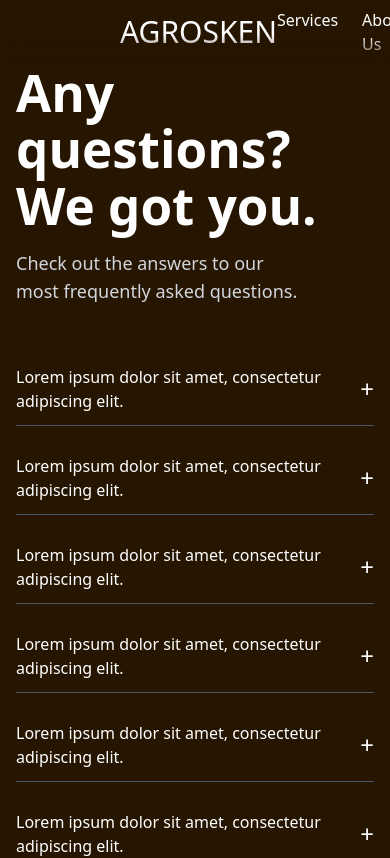
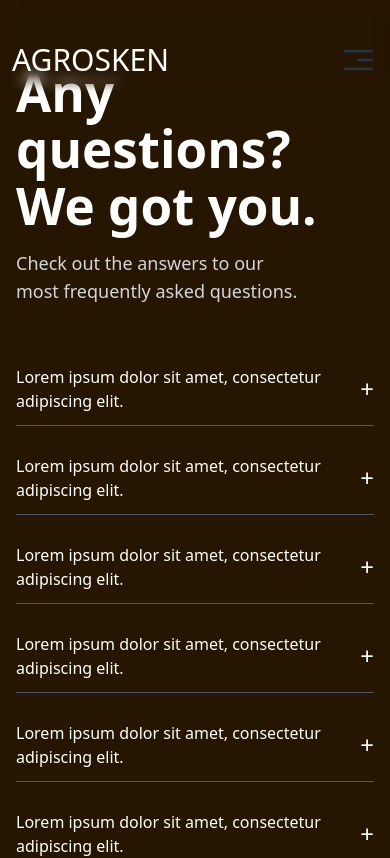
Before and after one commit to pantheraworks/agrosken, a React (Vite) app: page /faq in a window 390 px wide. Shown: the top 858 px of the page. Built offline with nearby package versions, Linux system fonts and the light colour scheme.

Commit message:
add mobile styles for the navbar

```diff
--- a/package.json
+++ b/package.json
@@ -4,6 +4,7 @@
   "version": "0.0.0",
   "type": "module",
   "scripts": {
+    "start": "vite",
     "dev": "vite",
     "build": "tsc -b && vite build",
     "lint": "eslint .",
--- a/src/App.tsx
+++ b/src/App.tsx
@@ -6,8 +6,9 @@ import StagingPage from "./pages/staging/StagingPage";
 import FAQPage from "./pages/faq/FAQPage";
 import AboutUsPage from "./pages/about-us/AboutUsPage";
 import { ScrollToHash } from "./components/ScrollToHash";
+import { MobileProvider } from "./providers/MobileProvider";
 
-function App() {
+const App = () => {
   return (
     <>
       <ScrollToHash />
@@ -20,6 +21,14 @@ function App() {
       </Routes>
     </>
   );
-}
+};
 
-export default App;
+const AppWithProviders = () => {
+  return (
+    <MobileProvider>
+      <App />
+    </MobileProvider>
+  );
+};
+
+export default AppWithProviders;
--- /dev/null
+++ b/src/components/Navbar/DesktopNavbar.tsx
@@ -0,0 +1,33 @@
+import { NavLink } from "../NavLink";
+import type { NavbarItem } from "./Navbar";
+
+interface DesktopNavbarProps {
+  items: NavbarItem[];
+}
+
+export const DesktopNavbar = ({ items }: DesktopNavbarProps) => {
+  return (
+    <div
+      className="fixed top-0 w-full px-30 navbar z-50"
+      style={{
+        maskImage:
+          "linear-gradient(to bottom, black 0%, black 50%, transparent 100%)",
+        WebkitMaskImage:
+          "linear-gradient(to bottom, black 0%, black 50%, transparent 100%)",
+      }}
+    >
+      <div className=" flex w-full justify-between items-center pt-2 border-b-orange-50 border-b-1 py-3">
+        <NavLink href={"/"} className="text-3xl font-bold hover:text-amber-500">
+          AGROSKEN
+        </NavLink>
+        <div className="flex h-min gap-6">
+          {items.map(({ href, label }) => (
+            <NavLink key={href} href={href} className="hover:text-amber-500">
+              {label}
+            </NavLink>
+          ))}
+        </div>
+      </div>
+    </div>
+  );
+};
--- /dev/null
+++ b/src/components/Navbar/MobileNavbar.tsx
@@ -0,0 +1,70 @@
+import { useState } from "react";
+import { NavLink } from "../NavLink";
+import { Bars3CenterLeftIcon, XMarkIcon } from "@heroicons/react/24/solid";
+import type { NavbarItem } from "./Navbar";
+
+interface MobileNavbarProps {
+  items: NavbarItem[];
+}
+
+export const MobileNavbar = ({ items }: MobileNavbarProps) => {
+  const [isOpen, setIsOpen] = useState(false);
+
+  return (
+    <>
+      <div
+        className="fixed pt-8 w-full navbar z-50 pb-0"
+        style={{
+          maskImage:
+            "linear-gradient(to bottom, #302424 0%, black 80%, transparent 100%)",
+          WebkitMaskImage:
+            "linear-gradient(to bottom, black 0%, black 80%, transparent 100%)",
+        }}
+      >
+        <div className="flex w-full min-w-screen justify-between items-center pt-2 border-b-1 py-3 px-3">
+          <NavLink
+            href={"/"}
+            className="text-3xl font-bold hover:text-amber-500"
+          >
+            AGROSKEN
+          </NavLink>
+          <Bars3CenterLeftIcon
+            className="rotate-180 max-h-10"
+            onClick={() => setIsOpen(true)}
+          />
+        </div>
+      </div>
+
+      <div
+        className={`fixed top-0 h-screen w-screen bg-[#261501] z-50 transition-transform duration-300 ease-in-out ${
+          isOpen ? "translate-x-0" : "translate-x-full"
+        }`}
+      >
+        <div className="flex w-full justify-between items-center py-11 px-3">
+          <NavLink
+            href={"/"}
+            className="text-3xl font-bold hover:text-amber-500"
+          >
+            AGROSKEN
+          </NavLink>
+          <XMarkIcon
+            className="rotate-180 max-h-10"
+            onClick={() => setIsOpen(false)}
+          />
+        </div>
+        <div className="flex flex-col gap-20 pt-6">
+          {items.map(({ href, label }) => (
+            <NavLink
+              key={href}
+              href={href}
+              onClick={() => setIsOpen(false)}
+              className="text-center text-3xl"
+            >
+              {label}
+            </NavLink>
+          ))}
+        </div>
+      </div>
+    </>
+  );
+};
--- a/src/components/Navbar/Navbar.tsx
+++ b/src/components/Navbar/Navbar.tsx
@@ -1,45 +1,33 @@
-import { NavLink } from "../NavLink";
-import { useLocation } from "react-router-dom";
+import { useIsMobile } from "../../providers/MobileProvider";
+import { DesktopNavbar } from "./DesktopNavbar";
+import { MobileNavbar } from "./MobileNavBar";
+
+export interface NavbarItem {
+  href: string;
+  label: string;
+}
+
+export const NavbarItems: NavbarItem[] = [
+  {
+    href: "/#services-section",
+    label: "Services",
+  },
+  {
+    href: "/about-us",
+    label: "About Us",
+  },
+  {
+    href: "/#contact-section",
+    label: "Contact",
+  },
+];
 
 export const Navbar = () => {
-  const location = useLocation();
-  const isHomePage = location.pathname === "/";
+  const isMobile = useIsMobile();
 
-  return (
-    <div
-      className="fixed top-0 w-full px-30 navbar z-50"
-      style={{
-        maskImage:
-          "linear-gradient(to bottom, black 0%, black 50%, transparent 100%)",
-        WebkitMaskImage:
-          "linear-gradient(to bottom, black 0%, black 50%, transparent 100%)",
-      }}
-    >
-      <div className=" flex w-full justify-between items-center pt-2 border-b-orange-50 border-b-1 py-3">
-        <NavLink
-          href={isHomePage ? "#hero-section" : "/"}
-          className="text-3xl font-bold hover:text-amber-500"
-        >
-          AGROSKEN
-        </NavLink>
-        <div className="flex h-min gap-6">
-          <NavLink
-            href={isHomePage ? "#services-section" : "/#services-section"}
-            className="hover:text-amber-500"
-          >
-            Services
-          </NavLink>
-          <NavLink href="/about-us" className="hover:text-amber-500">
-            About Us
-          </NavLink>
-          <NavLink
-            href={isHomePage ? "#contact-section" : "/#contact-section"}
-            className="hover:text-amber-500"
-          >
-            Contact
-          </NavLink>
-        </div>
-      </div>
-    </div>
+  return isMobile ? (
+    <MobileNavbar items={NavbarItems} />
+  ) : (
+    <DesktopNavbar items={NavbarItems} />
   );
 };
--- /dev/null
+++ b/src/providers/MobileProvider.tsx
@@ -0,0 +1,31 @@
+/* eslint-disable react-refresh/only-export-components */
+import React, { createContext, useContext, useEffect, useState } from "react";
+
+const MOBILE_BREAKPOINT = 768;
+
+const MobileContext = createContext(false);
+
+export const MobileProvider: React.FC<{ children: React.ReactNode }> = ({
+  children,
+}) => {
+  const [isMobile, setIsMobile] = useState<boolean>(
+    typeof window !== "undefined"
+      ? window.innerWidth <= MOBILE_BREAKPOINT
+      : false
+  );
+
+  useEffect(() => {
+    const handleResize = () => {
+      setIsMobile(window.innerWidth <= MOBILE_BREAKPOINT);
+    };
+
+    window.addEventListener("resize", handleResize);
+    return () => window.removeEventListener("resize", handleResize);
+  }, []);
+
+  return (
+    <MobileContext.Provider value={isMobile}>{children}</MobileContext.Provider>
+  );
+};
+
+export const useIsMobile = () => useContext(MobileContext);
```
